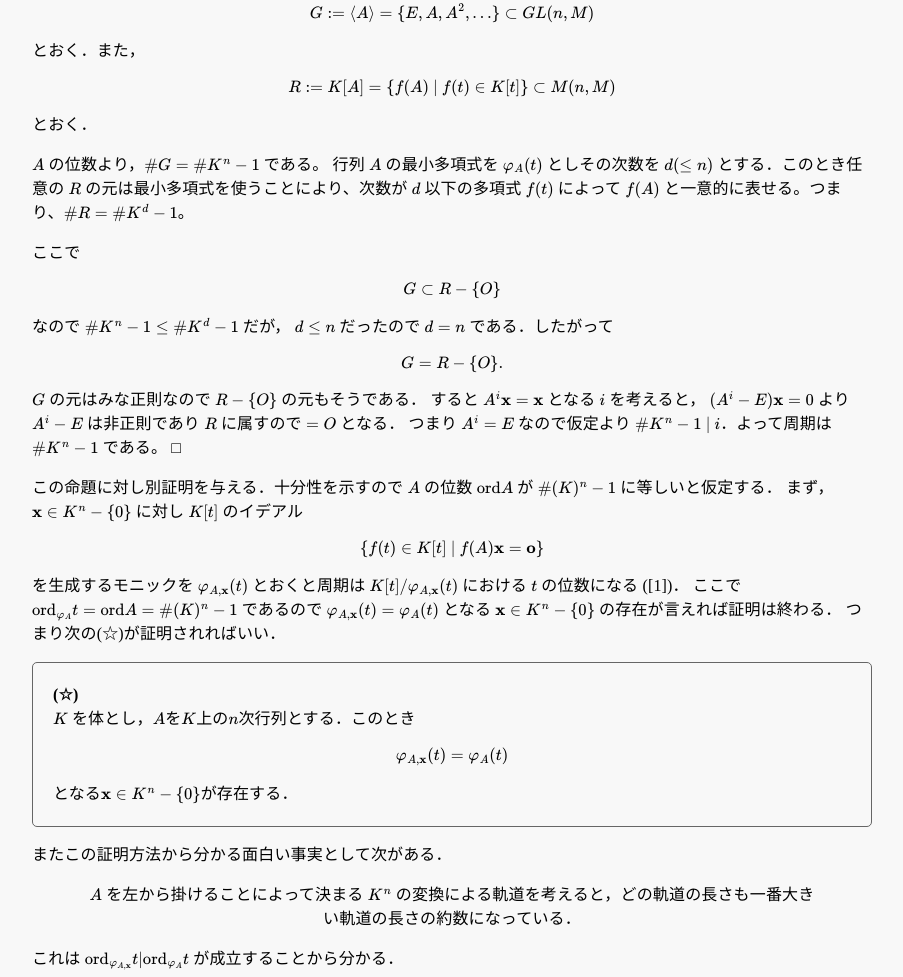
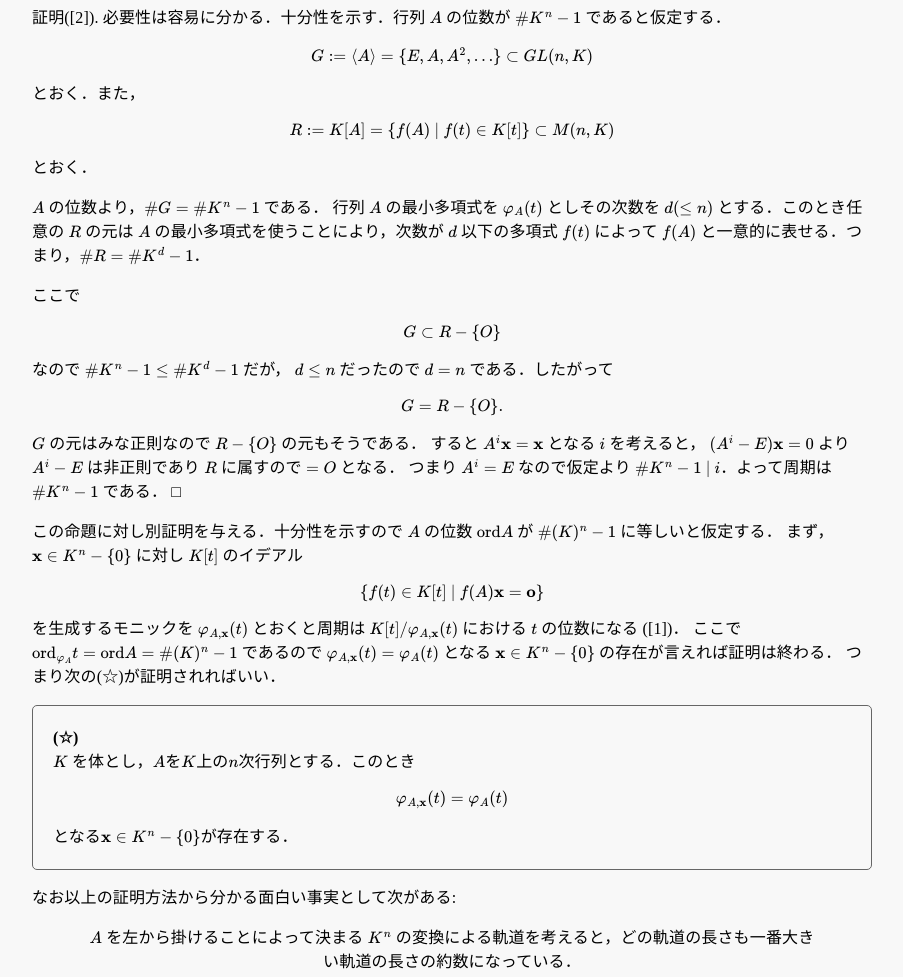
Before and after one commit to fujidig/fujidig.github.io, a plain HTML site: page articles/answer-of-mersennetwister-at-cafe.html in a window 1280 px wide. Shown: the part 564-1541 px from the top of the page, without its empty margins (188-1091 px from the left). Drawn offline with nearby package versions, Linux system fonts and the light colour scheme; some packages are replaced by stand-ins of ours.

Commit message:
some tiny changes

```diff
--- a/articles/answer-of-mersennetwister-at-cafe.html
+++ b/articles/answer-of-mersennetwister-at-cafe.html
@@ -22,6 +22,7 @@ MathJax.Hub.Config({
 <script src="https://code.jquery.com/jquery-2.1.4.min.js"></script>
 </head>
 <body>
+<p>→ <a href="mersennetwister-at-cafe.html">本文</a>
 <h2>問題1</h2>
 Lucas-Lehmer testを実行する。
 例として以下にRubyで書かれたプログラムを挙げる。
@@ -44,13 +45,13 @@ $\mathbf{x} \in K^n - \{0\}$ を初期値として $K$ 上の $n$ 次正方行
 </div>
 <p>
 証明([2]). 必要性は容易に分かる．十分性を示す．行列 $A$ の位数が $\#K^n - 1$ であると仮定する．
-$$G := \langle A \rangle = \{E, A, A^2, \ldots\} \subset GL(n,M)$$
+$$G := \langle A \rangle = \{E, A, A^2, \ldots\} \subset GL(n,K)$$
 とおく．また，
-$$R := K[A] = \{f(A)\ |\ f(t) \in K[t] \} \subset M(n, M)$$
+$$R := K[A] = \{f(A)\ |\ f(t) \in K[t] \} \subset M(n,K)$$
 とおく．
 <p>
-$A$ の位数より，$\#G = \#K^n - 1$ である。
-行列 $A$ の最小多項式を $\varphi_A(t)$ としその次数を $d (\le n)$ とする．このとき任意の $R$ の元は最小多項式を使うことにより、次数が $d$ 以下の多項式 $f(t)$ によって $f(A)$ と一意的に表せる。つまり、$\#R = \#K^d-1$。
+$A$ の位数より，$\#G = \#K^n - 1$ である．
+行列 $A$ の最小多項式を $\varphi_A(t)$ としその次数を $d (\le n)$ とする．このとき任意の $R$ の元は $A$ の最小多項式を使うことにより，次数が $d$ 以下の多項式 $f(t)$ によって $f(A)$ と一意的に表せる．つまり，$\#R = \#K^d-1$．
 <p>
 ここで
 $$G \subset R-\{O\}$$
@@ -58,7 +59,7 @@ $$G \subset R-\{O\}$$
 $$G = R-\{O\}.$$
 $G$ の元はみな正則なので $R-\{O\}$ の元もそうである．
 すると $A^i \mathbf{x} = \mathbf{x}$ となる $i$ を考えると， $(A^i - E) \mathbf{x} = 0$ より $A^i - E$ は非正則であり $R$ に属すので $= O$ となる．
-つまり $A^i = E$ なので仮定より $\#K^n - 1\ |\ i$．よって周期は $\#K^n - 1$ である。 □
+つまり $A^i = E$ なので仮定より $\#K^n - 1\ |\ i$．よって周期は $\#K^n - 1$ である． □
 
 <p>
 この命題に対し別証明を与える．十分性を示すので $A$ の位数 ${\rm ord} A$ が $\#(K)^n - 1$ に等しいと仮定する．
@@ -78,7 +79,7 @@ $$\varphi_{A,\mathbf{x}}(t) = \varphi_A(t)$$
 </div>
 
 <p>
-またこの証明方法から分かる面白い事実として次がある．
+なお以上の証明方法から分かる面白い事実として次がある:
 <p style="text-align:center;margin: 1em 80px">
 $A$ を左から掛けることによって決まる $K^n$ の変換による軌道を考えると，どの軌道の長さも一番大きい軌道の長さの約数になっている．
 <p>
@@ -99,11 +100,11 @@ $K^n$ の元に行列 $A$ を左から掛けることは $K[t]$ 加群として
 f(A) \mathbf{e}_n^{(0)} = 0 &\iff& f(t) \cdot 1 \equiv 0 \pmod{d_n(t)} \\
 &\iff& d_n(t) | f(t)
 \end{eqnarray}
-となる。よって、
+となる．よって，
 $$\varphi_{A,\mathbf{x}}(t) = d_n(t) = \varphi_A(t)$$
 である． □
 
-<p>(☆)の証明はある先生に尋ねご教示いただきました。感謝します。
+<p>(☆)の証明はある先生に尋ねご教示いただきました．感謝します．
 
 <h2>参考文献</h2>
 <p>[1] 松本眞 (2004), 「有限体の擬似乱数への応用」 (<a href="http://www.math.sci.hiroshima-u.ac.jp/~m-mat/TEACH/0407-2.pdf">http://www.math.sci.hiroshima-u.ac.jp/~m-mat/TEACH/0407-2.pdf</a>)
```
Also changed, not shown: articles/mersennetwister-at-cafe.html (+2 -0 lines).
